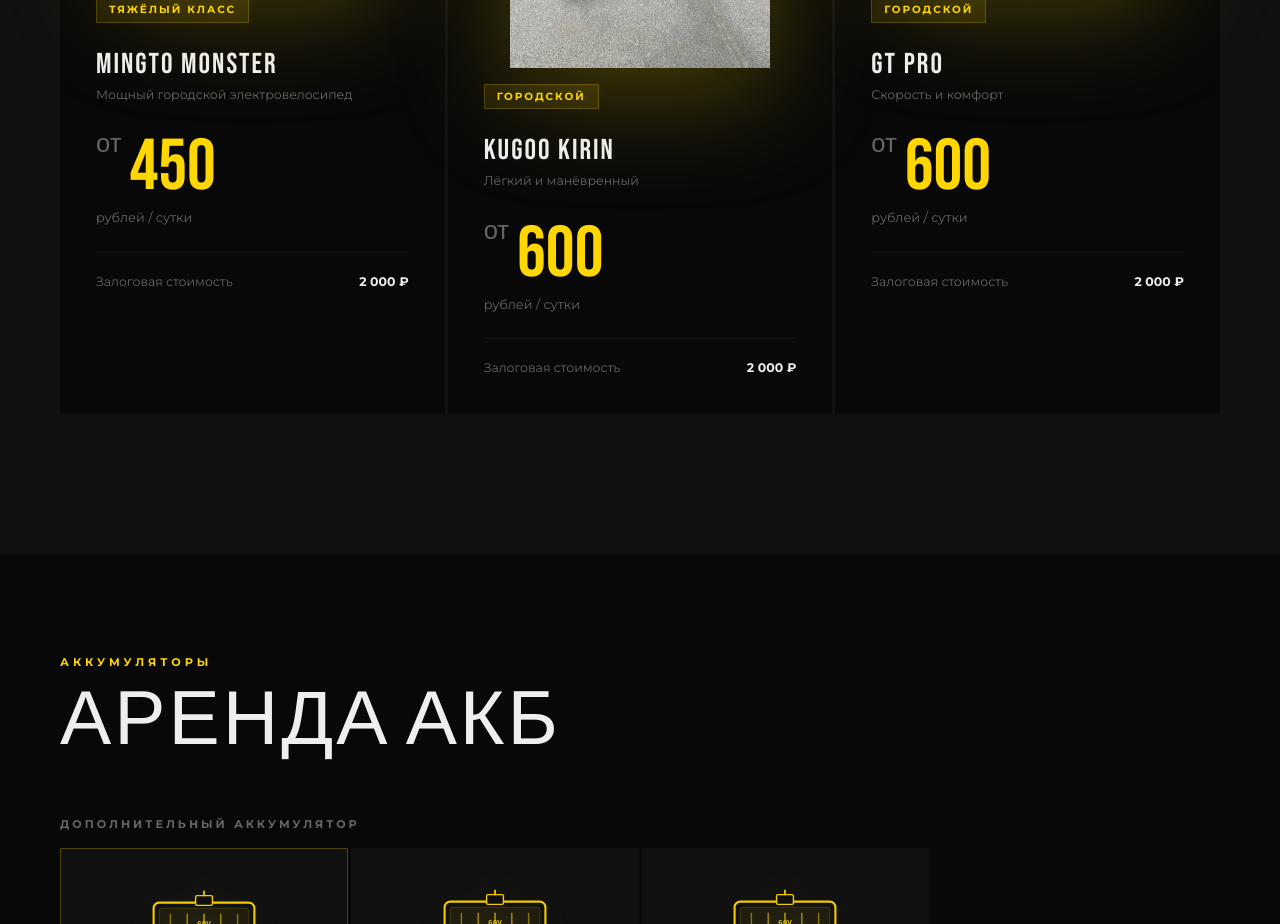
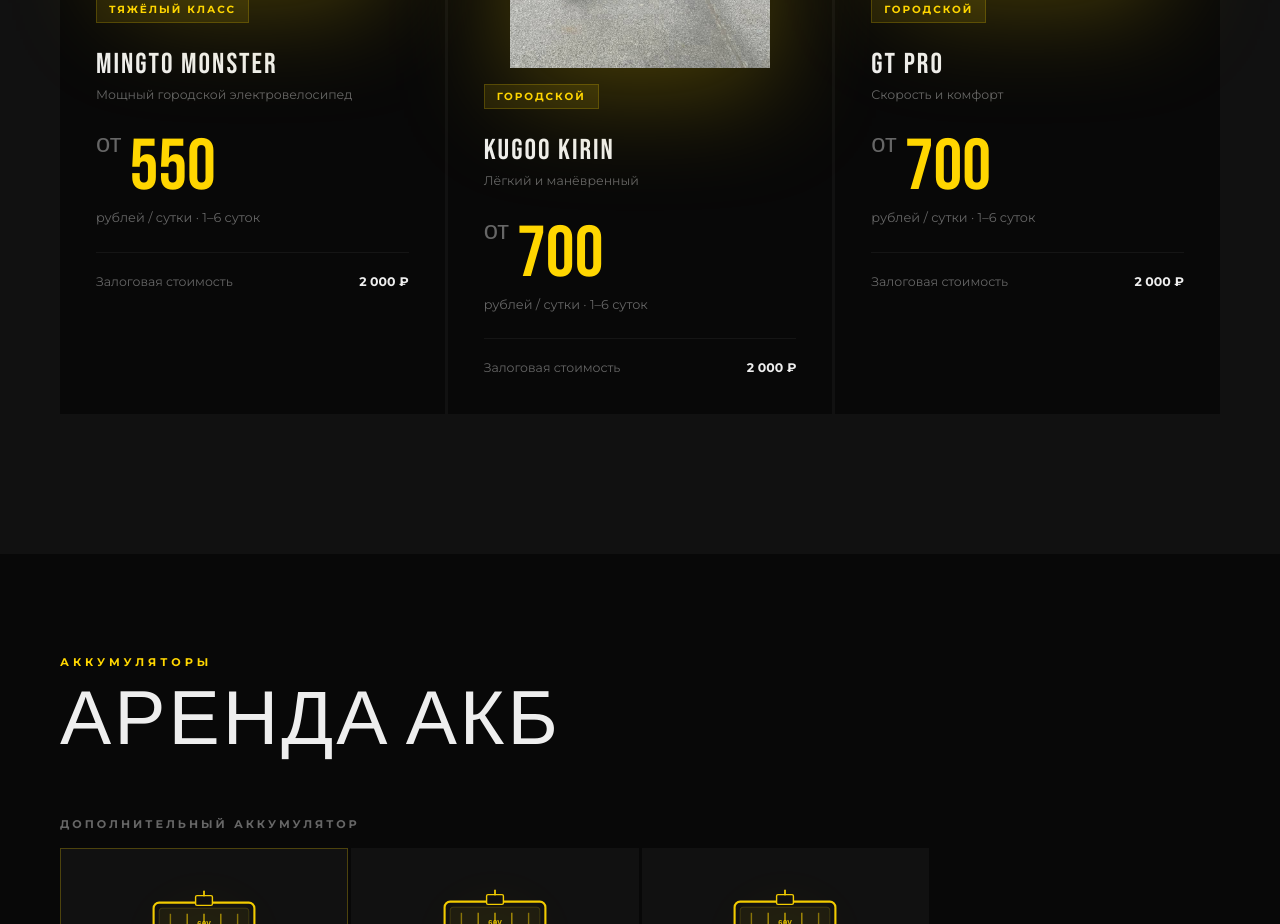
Before and after one commit to sergeiovitch63-create/liga, a Next.js app: page / in a window 1280 px wide. Shown: the part 1600-2524 px from the top of the page. Built offline with nearby package versions, Linux system fonts and the light colour scheme.

Commit message:
Home rental cards: show 1-6 day base price (от 550/700/700)

```diff
--- a/components/RentalSection.jsx
+++ b/components/RentalSection.jsx
@@ -38,9 +38,9 @@
               <div className="mb-7 text-[0.78rem] text-[var(--muted)]">{bike.type}</div>
               <div className="font-bebas text-7xl leading-none text-[var(--y)]">
                 <span className="mr-2 text-[1.6rem] align-top text-[var(--muted)]">от</span>
-                <CountNumber n={Math.min(...bike.priceTiers.map((t) => t.price))} d={900} />
+                <CountNumber n={bike.priceTiers[0].price} d={900} />
               </div>
-              <div className="mt-1 text-[0.8rem] text-[var(--muted)]">рублей / сутки</div>
+              <div className="mt-1 text-[0.8rem] text-[var(--muted)]">рублей / сутки · 1–6 суток</div>
               <div className="mt-6 flex justify-between border-t border-[rgba(255,255,255,0.05)] pt-5 text-[0.78rem] text-[var(--muted)]">
                 <span>Залоговая стоимость</span>
                 <strong className="text-[var(--text)]">
```
